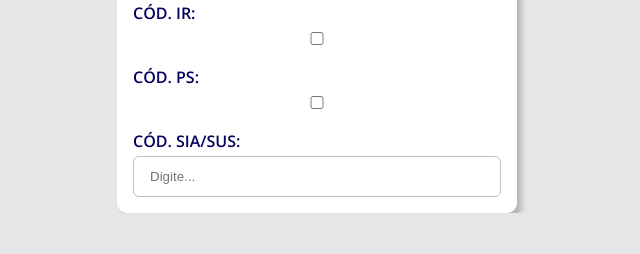
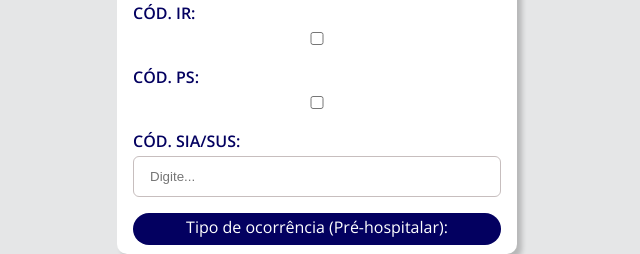
Before and after one commit to tiagofermiano/SA_NOAR, a PHP site: page /pages/index.html in a window 1280 px wide. Shown: the part 1675-1929 px from the top of the page, without its empty margins (323-963 px from the left). Before the commit the page ends 1888 px from the top, so only its background shows below. Run offline with PHP 8.4, Linux system fonts and the light colour scheme.

Commit message:
atualizacao

```diff
--- a/assets/teste.css
+++ b/assets/teste.css
@@ -144,3 +144,22 @@
   display: flex;
   left: 90%;
 }
+
+.subtitulo{
+  background-color: #030060;
+  font-size: 1rem;
+  margin-top: 1rem;
+  color: #fff;
+  border-radius: 1rem;
+  height: 2rem;
+  text-align: center;
+  justify-content: center;
+}
+
+.texto{
+  font-size: 1rem;
+  margin-top: -1.8rem;
+  color: #fff;
+  text-align: center;
+  justify-content: center;
+}
--- a/pages/index.html
+++ b/pages/index.html
@@ -175,6 +175,11 @@
   </form>
 
 
+    <div class="subtitulo"></div>
+      <div class="texto">Tipo de ocorrência (Pré-hospitalar): </div>
+
+
+
 
 
 </body>
```
